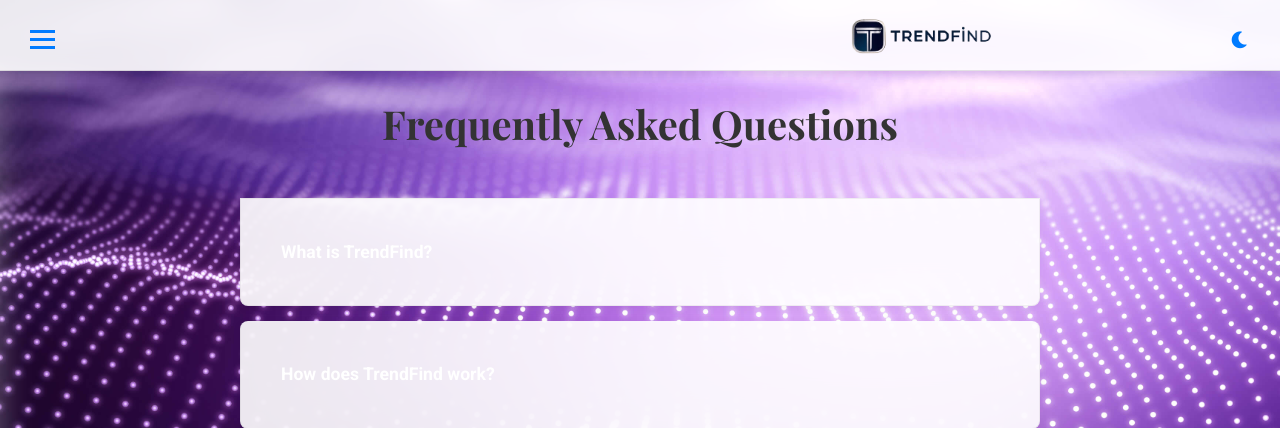
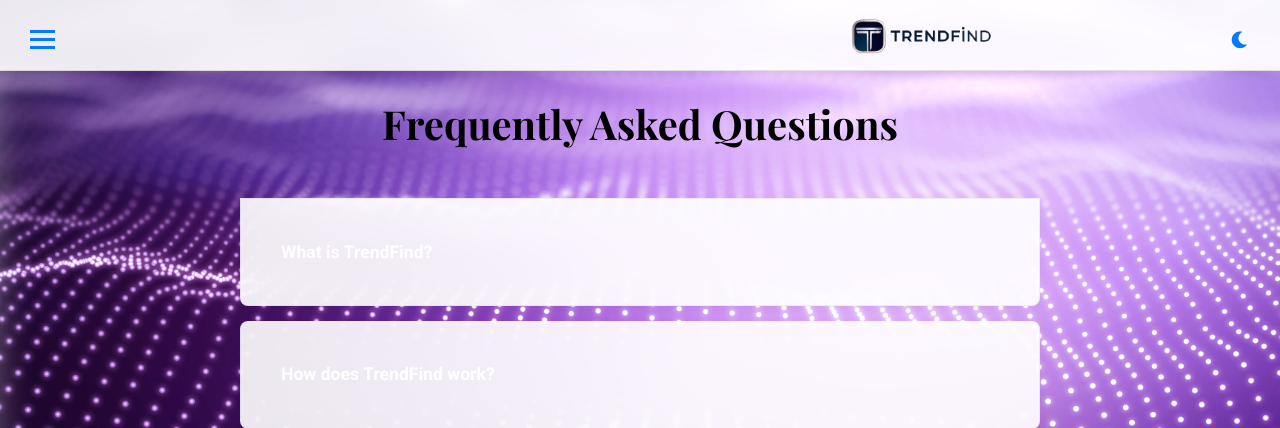
Before and after one commit to TrendFiind/flask-trendfind-app, a Flask app: page /faq in a window 1280 px wide. Shown: the top 428 px of the page. Run offline with Flask 3, Linux system fonts and the light colour scheme.

Commit message:
Update faq.html

```diff
--- a/TrendFind/templates/faq.html
+++ b/TrendFind/templates/faq.html
@@ -17,7 +17,7 @@
         .faq-section h1 {
             font-family: 'Playfair Display', serif;
             margin-bottom: 50px;
-            color: #333;
+            color: #000; /* Changed to black */
         }
 
         body.dark-mode .faq-section h1 {
@@ -56,7 +56,7 @@
             color: #fff;
         }
 
-        /* Divider Line - Updated to black */
+        /* Divider Line - Black in light mode */
         .accordion-button::after {
             content: "";
             position: absolute;
@@ -84,7 +84,6 @@
         }
 
         /* Show divider on hover */
-        .accordion-button:hover::after,
         .accordion-button:hover::after {
             opacity: 1;
         }
@@ -98,7 +97,7 @@
         .accordion-content p {
             padding: 20px;
             margin: 0;
-            color: #555;
+            color: #000; /* Changed to black */
             line-height: 1.6;
         }
 
```
